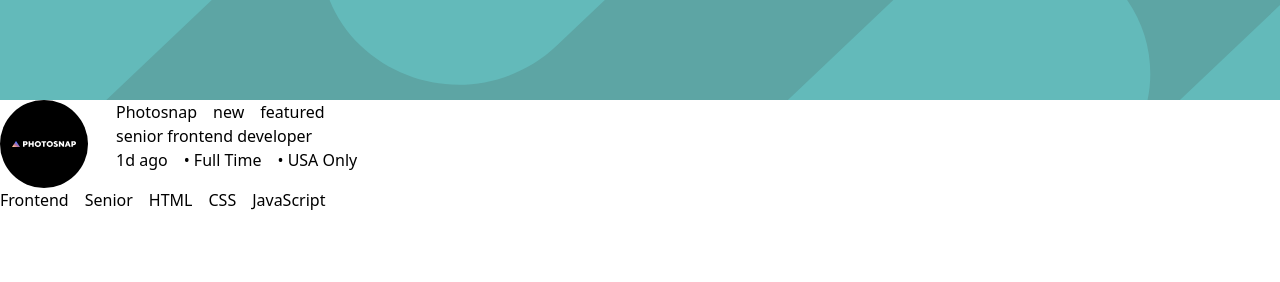
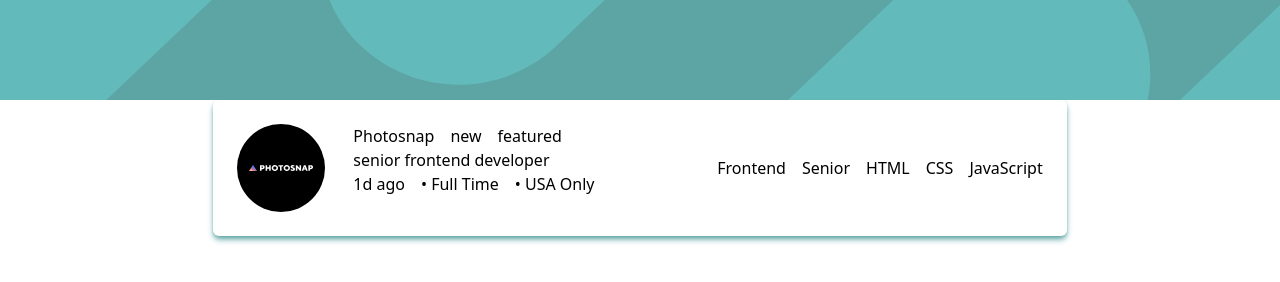
Before and after one commit to mugisha12john/static-job-listings-master-js, a website: page index.html in a window 1280 px wide. Drawn offline with Linux system fonts and the light colour scheme.

Commit message:
feat: finish the card for large sceen

```diff
--- a/index.html
+++ b/index.html
@@ -21,8 +21,10 @@
         class="h-25 w-full bg-[url('/images/bg-header-mobile.svg')] md:bg-[url('/images/bg-header-desktop.svg')]"
       ></div>
       <!-- job cards goes here -->
-      <div class="w-full bg-white">
-        <section class="">
+      <div class="w-full bg-white mt-10">
+        <section
+          class="flex justify-between items-center w-2/3 mx-auto p-6 bg-white shadow-[#5da5a4] shadow-md -mt-10 rounded-md"
+        >
           <div class="flex space-x-7">
             <img src="/images/photosnap.svg" alt="photosnap logo" class="" />
             <!-- more details -->
```
Also changed, not shown: src/output.css.
